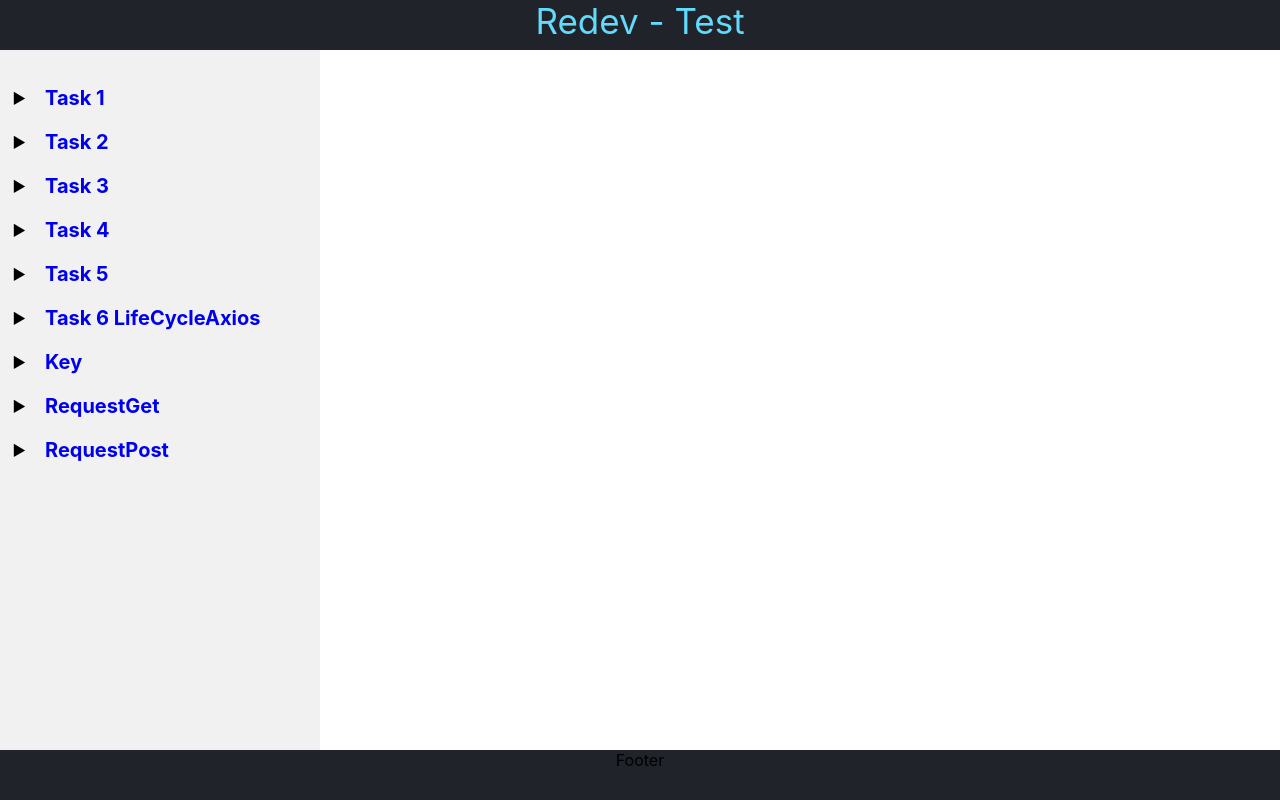
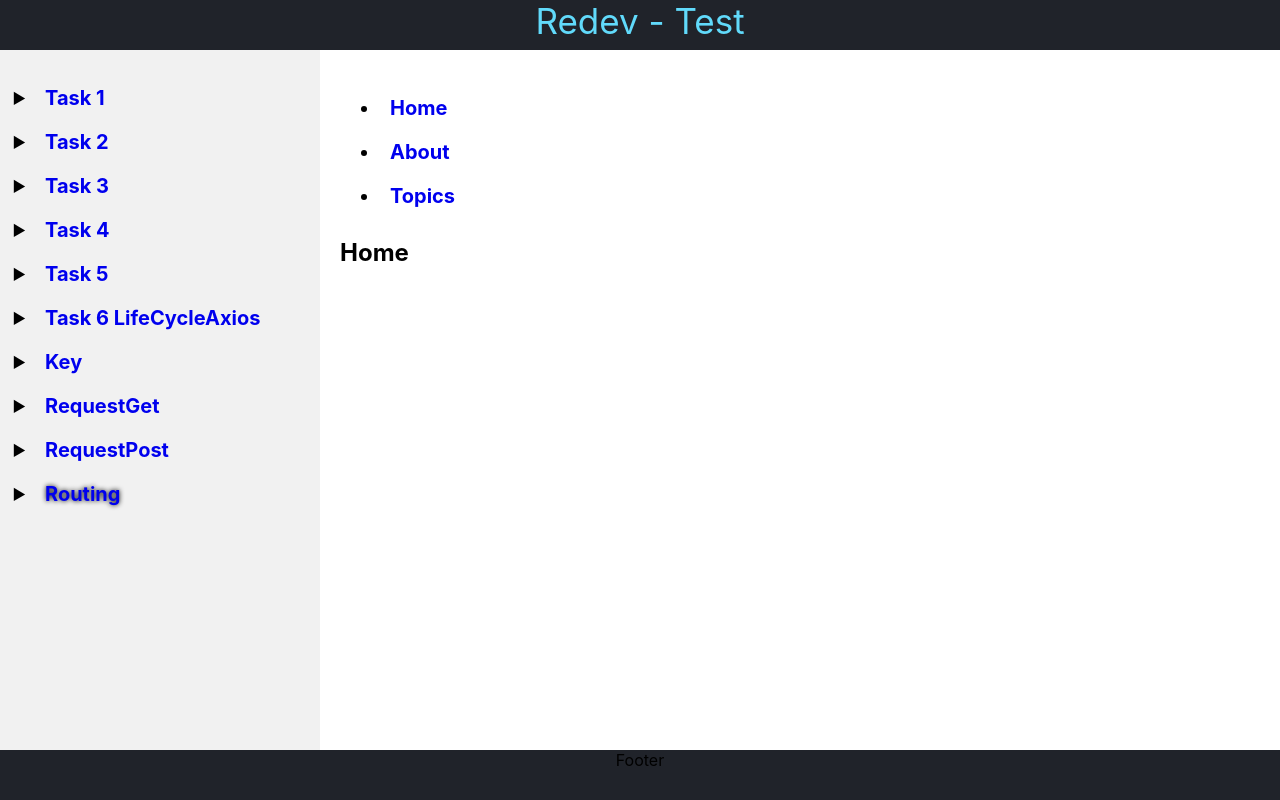
Before and after one commit to kabanproff/my-redev-tasks, a React (Create React App) app: page /Routing in a window 1280 px wide. Built offline with nearby package versions, Linux system fonts and the light colour scheme.

Commit message:
add routes

```diff
--- a/src/components/Main/ForTasks/TaskContent/Code.jsx
+++ b/src/components/Main/ForTasks/TaskContent/Code.jsx
@@ -5,6 +5,7 @@ import LifeCycleAxios from "./TaskItems/LifeCycleAxios/LifeCycleAxios"
 import Refs from "./TaskItems/Refs"
 import RequestGet from "./TaskItems/Requests/RequestGet"
 import RequestPost from "./TaskItems/Requests/RequestPost"
+import Routing from "./TaskItems/Routing"
 import UserStack from "./TaskItems/Stack_Class"
 import Task1 from "./TaskItems/Task1"
 import { User, codText } from "./TaskItems/Task2-User"
@@ -38,6 +39,7 @@ class Code extends React.Component {
 				<Route path='/Key' element={<Key />}></Route>
 				<Route path='/RequestGet' element={<RequestGet />}></Route>
 				<Route path='/RequestPost' element={<RequestPost />}></Route>
+				<Route path='/Routing/*' element={<Routing />}></Route>
 			</Routes>
 		)
 	}
--- /dev/null
+++ b/src/components/Main/ForTasks/TaskContent/TaskItems/Routing.jsx
@@ -0,0 +1,71 @@
+import {
+	Link,
+	Route,
+	Routes,
+	useLocation,
+	// useParams
+} from "react-router-dom";
+
+
+// const SelCom = () => <h3>Please select a topic</h3>
+const About = () => <h2>About</h2>
+const Home = () => <h2>Home</h2>
+const Topics = () => {
+	let loc = useLocation().pathname;
+	// let topicId = useParams();
+	// console.log(topicId)
+	console.log(loc)
+	// console.log(`${loc}:Comp`)
+	return (
+		<div>
+			<h2>Topics</h2>
+			<ul>
+				<li><Link to={`:Comp`}>Components</Link></li>
+				<li><Link to={`${loc}`}>Props and State</Link></li>
+
+			</ul>
+			<Routes>
+				<Route path={`:Comp`} element={<Comp />} />
+				{/* <Route path={`${loc}/compone`} element={<SelCom />} /> */}
+			</Routes>
+
+		</div>
+	)
+}
+
+// const Topic = () => {
+// 	let topicId = useParams();
+// 	return (
+// 		<h3>Request topic ID: {topicId}</h3>
+// 	)
+// }
+
+const Routing = () => {
+	return (
+
+		<div>
+			<ul>
+				<li><Link to='/Routing/'>Home</Link></li>
+				<li><Link to='/Routing/about'>About</Link></li>
+				<li><Link to='/Routing/topics'>Topics</Link></li>
+			</ul>
+
+			<Routes>
+				<Route path='/' element={<Home />} />
+				<Route path='/about' element={<About />} />
+				<Route path='/topics/*' element={<Topics />} />
+			</Routes>
+		</div>
+
+	)
+}
+function Comp(p) {
+	return (
+		<div>
+			<div>Comp</div>
+			<button onClick={() => console.log(p)}>back</button>
+		</div>
+	)
+}
+
+export default Routing;
--- a/src/components/Navbar/Items/Items.jsx
+++ b/src/components/Navbar/Items/Items.jsx
@@ -14,6 +14,7 @@ const Items = () => {
 			<Item itemText={'Key'} />
 			<Item itemText={'RequestGet'} />
 			<Item itemText={'RequestPost'} />
+			<Item itemText={'Routing'} />
 		</ul>
 	)
 }
```
